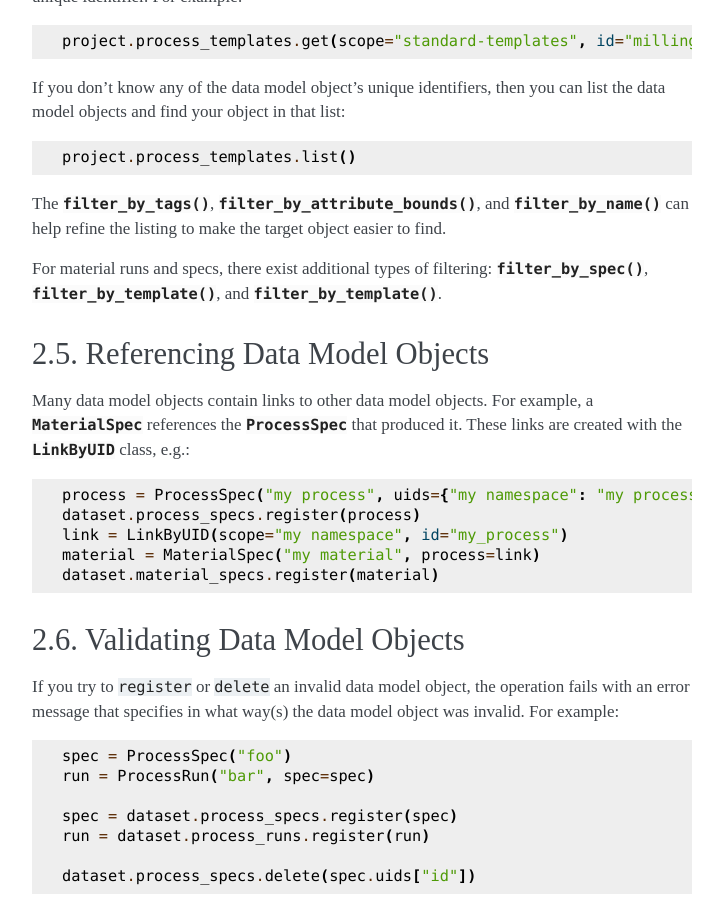
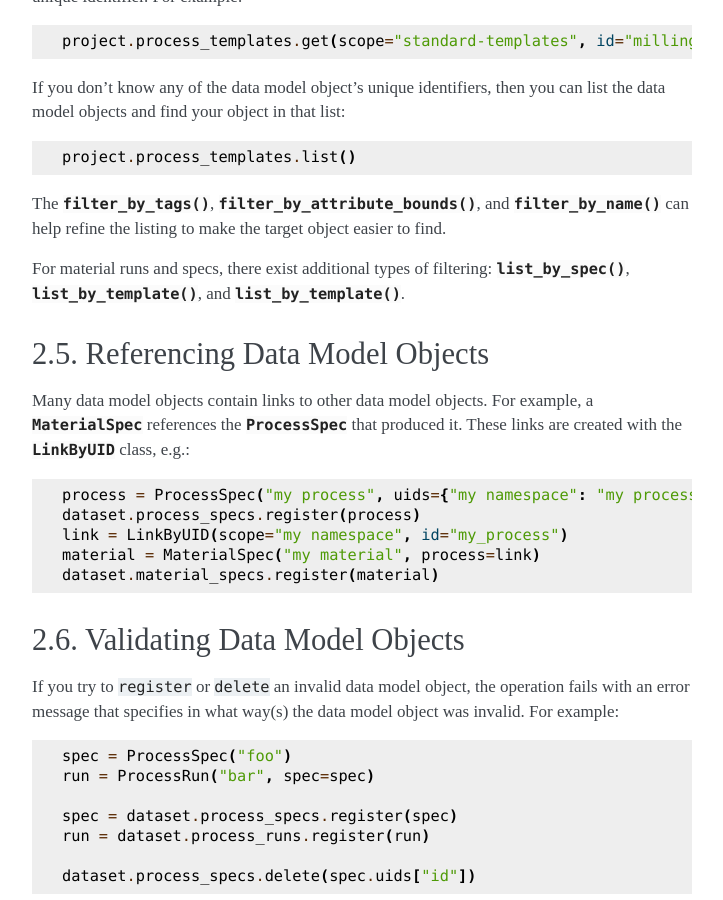
Before and after one commit to CitrineInformatics/citrine-python, a Sphinx documentation site: the page built from docs/source/data_entry.rst, in a window 1280 px wide and 900 px high, scrolled down 1164 px. Shown: the whole window, without its empty margins (388-1111 px from the left). Built offline with Sphinx 7.4.7, drawn with Linux system fonts in a browser that asks for light colours; pages that are not in the unit, such as notebooks, are missing from menus.

Commit message:
Update docs

```diff
--- a/docs/source/data_entry.rst
+++ b/docs/source/data_entry.rst
@@ -68,9 +68,9 @@ and :func:`~citrine.resources.data_concepts.DataConceptsCollection.filter_by_nam
 can help refine the listing to make the target object easier to find.
 
 For material runs and specs, there exist additional types of filtering:
-:func:`~citrine.resources.material_run.MaterialRunCollection.filter_by_spec`,
-:func:`~citrine.resources.material_run.MaterialRunCollection.filter_by_template`,
-and :func:`~citrine.resources.material_spec.MaterialSpecCollection.filter_by_template`.
+:func:`~citrine.resources.material_run.MaterialRunCollection.list_by_spec`,
+:func:`~citrine.resources.material_run.MaterialRunCollection.list_by_template`,
+and :func:`~citrine.resources.material_spec.MaterialSpecCollection.list_by_template`.
 
 
 Referencing Data Model Objects
```
